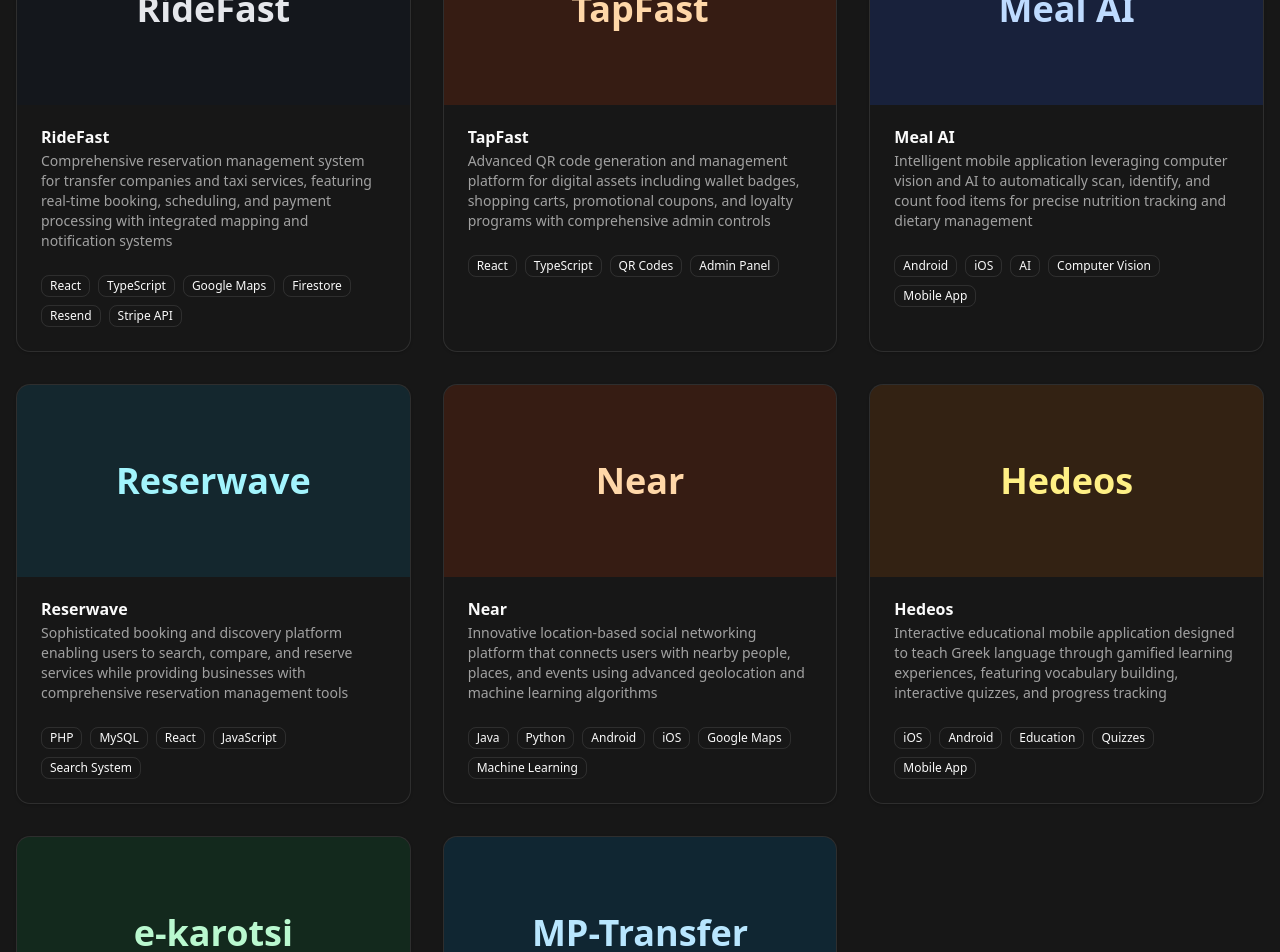
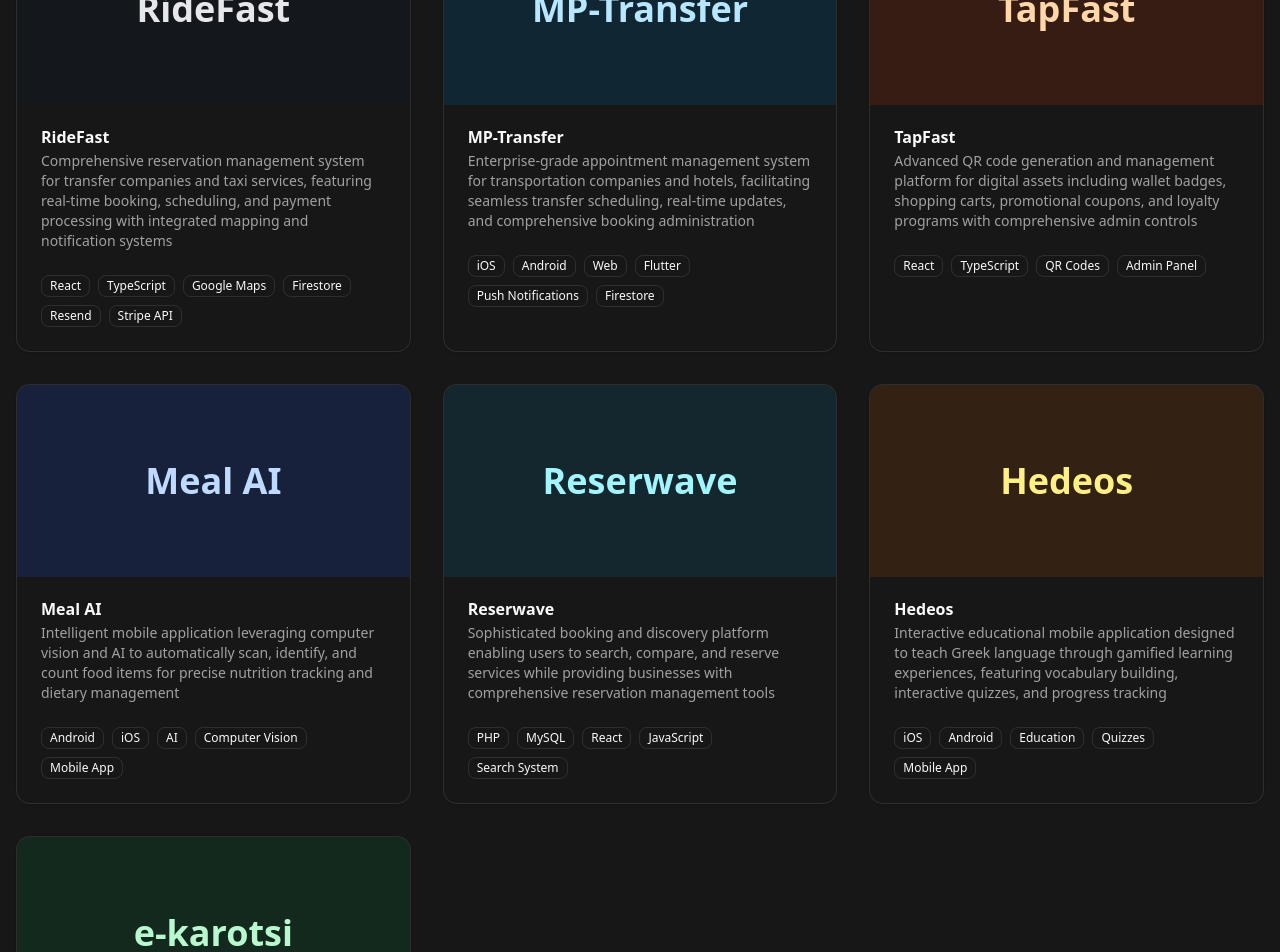
Before and after one commit to stanimeros/stanimeros-website, a React (Vite) app: page / in a window 1280 px wide. Shown: the part 2480-3432 px from the top of the page. Built offline with nearby package versions, Linux system fonts and the light colour scheme; no server answers.

Commit message:
Refactor DataDeletion and HomePage components for improved code organization and clarity. Update message formatting in DataDeletion and reorder portfolio items in HomePage for better presentation. Adjust .gitignore to include firebase.ts path.

```diff
--- a/src/pages/DataDeletion.tsx
+++ b/src/pages/DataDeletion.tsx
@@ -52,7 +52,7 @@ const DataDeletion = () => {
 
     try {
       const selectedAppsText = selectedApps.length > 0 ? selectedApps.join(', ') : 'All applications'
-      const message = `Data Deletion Request\n\nReason: ${formData.reason}\n\nSelected Applications: ${selectedAppsText}`
+      const message = `Reason: ${formData.reason}\n\nSelected Applications: ${selectedAppsText}`
 
       await sendEmail({
         name: formData.name,
@@ -74,13 +74,12 @@ const DataDeletion = () => {
 
             const apps = [
             { name: "RideFast", id: "ridefast" },
+            { name: "MP-Transfer", id: "mp-transfer" },
             { name: "TapFast", id: "tapfast" },
             { name: "Meal AI", id: "meal-ai" },
             { name: "Reserwave", id: "reserwave" },
-    { name: "Near", id: "near" },
             { name: "Hedeos", id: "hedeos" },
-    { name: "e-karotsi", id: "e-karotsi" },
-    { name: "MP-Transfer", id: "mp-transfer" }
+            { name: "e-karotsi", id: "e-karotsi" }
           ]
 
   if (isSubmitted) {
--- a/src/pages/HomePage.tsx
+++ b/src/pages/HomePage.tsx
@@ -110,6 +110,13 @@ const HomePage = () => {
               textColor: "text-gray-200"
             },
             {
+              title: "MP-Transfer",
+              description: "Enterprise-grade appointment management system for transportation companies and hotels, facilitating seamless transfer scheduling, real-time updates, and comprehensive booking administration",
+              technologies: ["iOS", "Android", "Web", "Flutter", "Push Notifications", "Firestore"],
+              bgColor: "bg-sky-900/30",
+              textColor: "text-sky-200"
+            },
+            {
               title: "TapFast",
               description: "Advanced QR code generation and management platform for digital assets including wallet badges, shopping carts, promotional coupons, and loyalty programs with comprehensive admin controls",
               technologies: ["React", "TypeScript", "QR Codes", "Admin Panel"],
@@ -131,13 +138,6 @@ const HomePage = () => {
               textColor: "text-cyan-200"
             },
             {
-      title: "Near",
-      description: "Innovative location-based social networking platform that connects users with nearby people, places, and events using advanced geolocation and machine learning algorithms",
-      technologies: ["Java", "Python", "Android", "iOS", "Google Maps", "Machine Learning"],
-      bgColor: "bg-orange-900/30",
-      textColor: "text-orange-200"
-    },
-    {
               title: "Hedeos",
               description: "Interactive educational mobile application designed to teach Greek language through gamified learning experiences, featuring vocabulary building, interactive quizzes, and progress tracking",
               technologies: ["iOS", "Android", "Education", "Quizzes", "Mobile App"],
@@ -150,13 +150,6 @@ const HomePage = () => {
               technologies: ["Web", "E-commerce", "Supermarket", "Online Ordering"],
               bgColor: "bg-green-900/30",
               textColor: "text-green-200"
-    },
-    {
-      title: "MP-Transfer",
-      description: "Enterprise-grade appointment management system for transportation companies and hotels, facilitating seamless transfer scheduling, real-time updates, and comprehensive booking administration",
-      technologies: ["iOS", "Android", "Web", "Flutter", "Push Notifications", "Firestore"],
-      bgColor: "bg-sky-900/30",
-      textColor: "text-sky-200"
             }
           ]
 
@@ -202,6 +195,7 @@ const HomePage = () => {
                         user-friendly applications that solve real-world problems.
                       </p>
                       <p className="text-muted-foreground mb-6 leading-relaxed">
+                        I hold a Bachelor's degree in Computer Science and am currently pursuing a Master's degree in AI and Data Analytics.
                         My expertise spans across modern web technologies, mobile development, and cloud solutions.
                         I believe in writing clean, maintainable code and creating exceptional user experiences.
                       </p>
```
Also changed, not shown: 1 other file (tests, documents, lock files or other folders). Lines whose indentation alone changed are shown as unchanged.
